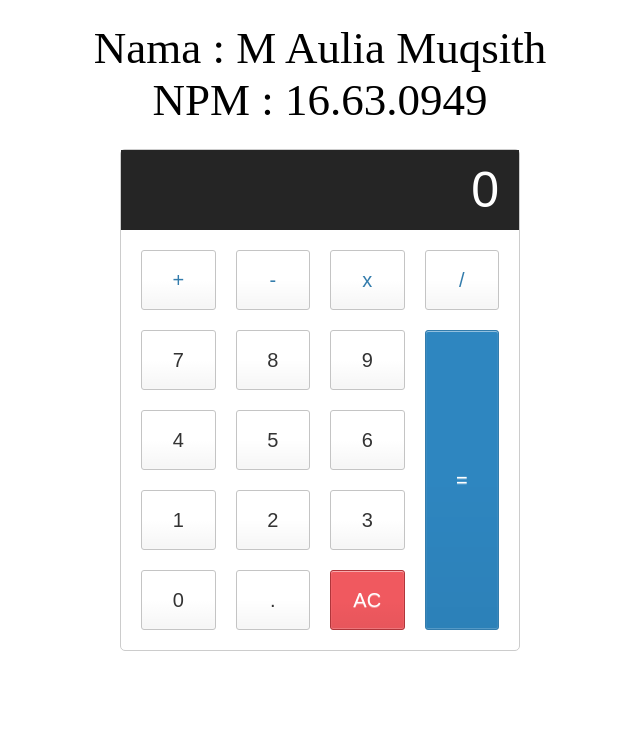
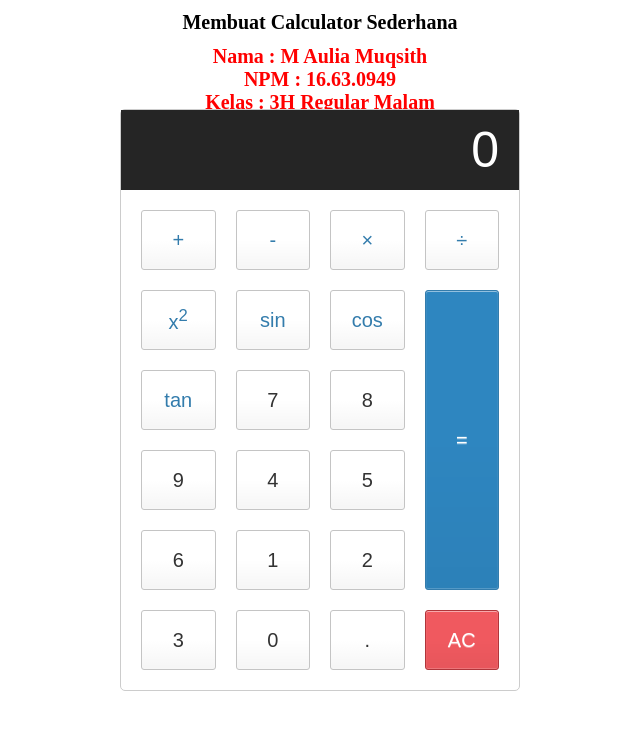
Before and after one commit to mauliamqsth/mauliamqsth.github.io, a plain HTML site: page index.html in a window 1280 px wide. Shown: the whole page, without its empty margins (320-960 px from the left). Drawn offline with Linux system fonts and the light colour scheme.

Commit message:
Update index.html

```diff
--- a/index.html
+++ b/index.html
@@ -3,24 +3,35 @@
 <head>
     <meta charset="UTF-8">
     <meta name="viewport" content="width=device-width, initial-scale=1.0">
-    <title>Calculator Sederhana</title>
+    <title>Membuat Kalkulator Sederhana</title>
     <link rel="stylesheet" href="style.css">
 </head>
-<body><center>
+<body>
+    <br>
+    <h1><center>Membuat Calculator Sederhana</h1>
+        <br>
+    <div class="container">
+    <div class="header" align=center>
+        <font color="red">
+        <h1>Nama  : M Aulia Muqsith</h1>
+        <h1>NPM   : 16.63.0949</h1>
+        <h1>Kelas : 3H Regular Malam</h1></font>
         <br>
         <br>
-    <p style="font-size: 45px;">Nama : M Aulia Muqsith</p>
-    <p style="font-size: 45px;">NPM : 16.63.0949</p>
         <br>
+    </div>
     <br>
-    <p style="font-size: 45px;">Calculator Sederhana</p>
     <div class="calculator">
-        <input type="text" class="calculator-screen" value="" disabled />
+        <input type="text" class="calculator-screen" value="" disabled/>
         <div class="calculator-keys">
                 <button type="button" class="operator" value="+">+</button>
                 <button type="button" class="operator" value="-">-</button>
-            <button type="button" class="operator" value="*">x</button>
-            <button type="button" class="operator" value="/">/</button>
+                <button type="button" class="operator" value="*">&times;</button>
+                <button type="button" class="operator" value="/">&divide;</button>
+                <button type="button" class="operator" value="**">x<sup>2</sup></button>
+                <button type="button" class="operator" value="sin">sin</button>
+                <button type="button" class="operator" value="cos">cos</button>
+                <button type="button" class="operator" value="tan">tan</button>
                 <button type="button" value="7">7</button>
                 <button type="button" value="8">8</button>
                 <button type="button" value="9">9</button>
@@ -37,7 +48,6 @@
             </div>
     </div>
 </div>
-    </div>
     <script src="javas.js"></script>
 </body>
 </html>
```
Lines whose indentation alone changed are shown as unchanged.
